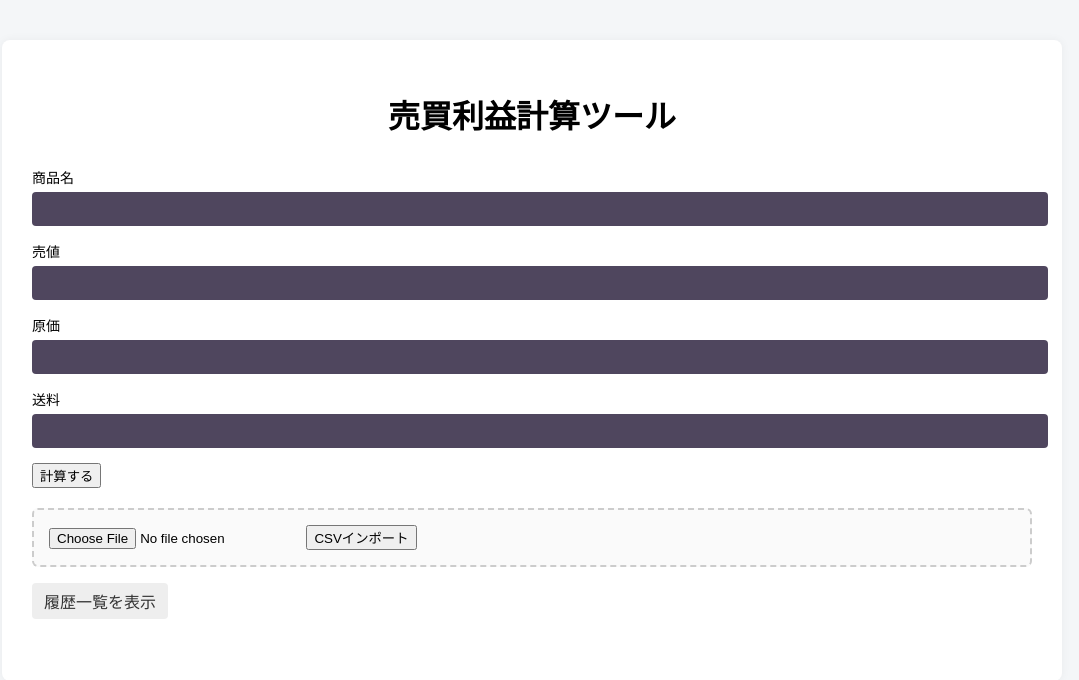
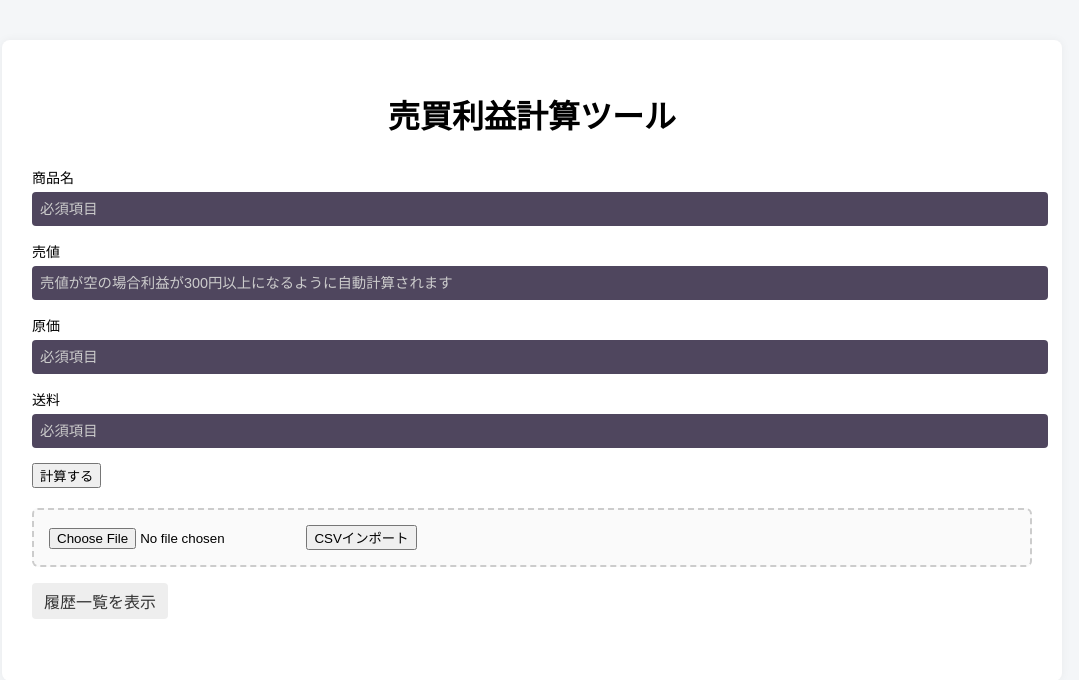
Before and after one commit to raiha-4368/MyResaleTool_Flask, a Flask app: template templates/index.html in a window 1280 px wide. Shown: the top 680 px of the page, without its empty margins (108-1187 px from the left). Run offline with Flask 3, Linux system fonts and the light colour scheme; the template is opened without the code that fills it, so the values that code supplies are empty; parts of the project's set-up code (start-up, migrations or seed data) failed here and were passed over.

Commit message:
[UPDATE] ドキュメント更新、htmlで必須入力欄を示すように改修

```diff
--- a/logic.py
+++ b/logic.py
@@ -139,8 +139,6 @@ def input_exe(name, price, cost_price, shipping):
         price = int(price)
         cost_price = int(cost_price)
         shipping = int(shipping)
-        judge = None
-        judge_class = None
         result = None
 
         logger.info("入力受付: name=%s, price=%s, cost=%s, shipping=%s", name,price,cost_price,shipping)
--- a/static/css/style.css
+++ b/static/css/style.css
@@ -117,6 +117,12 @@ input.single {
 }
 
 
+/* すべての入力欄のプレースホルダーの色を変える */
+input::placeholder {
+  color: #ccc;
+  font-size: 0.9em;
+}
+
 /* idによるスタイルの適用 */
 #name {
   /* テスト用なのでコメントアウト */
--- a/templates/index.html
+++ b/templates/index.html
@@ -14,19 +14,19 @@
     <form method="post" class="form-box">
       <div class="field">
         <label>商品名</label>
-        <input type="text" name="name" class="single">
+        <input type="text" name="name" class="single" placeholder="必須項目">
       </div>
       <div class="field">
         <label>売値</label>
-        <input type="text" name="price" class="single">
+        <input type="text" name="price" class="single" placeholder="売値が空の場合利益が300円以上になるように自動計算されます">
       </div>
       <div class="field">
         <label>原価</label>
-        <input type="text" name="cost_price" class="single">
+        <input type="text" name="cost_price" class="single" placeholder="必須項目">
       </div>
       <div class="field">
         <label>送料</label>
-        <input type="text" name="shipping" class="single">
+        <input type="text" name="shipping" class="single" placeholder="必須項目">
       </div>
       <button type="submit">計算する</button>
     </form>
```
Also changed, not shown: README.md, 2 other files.
